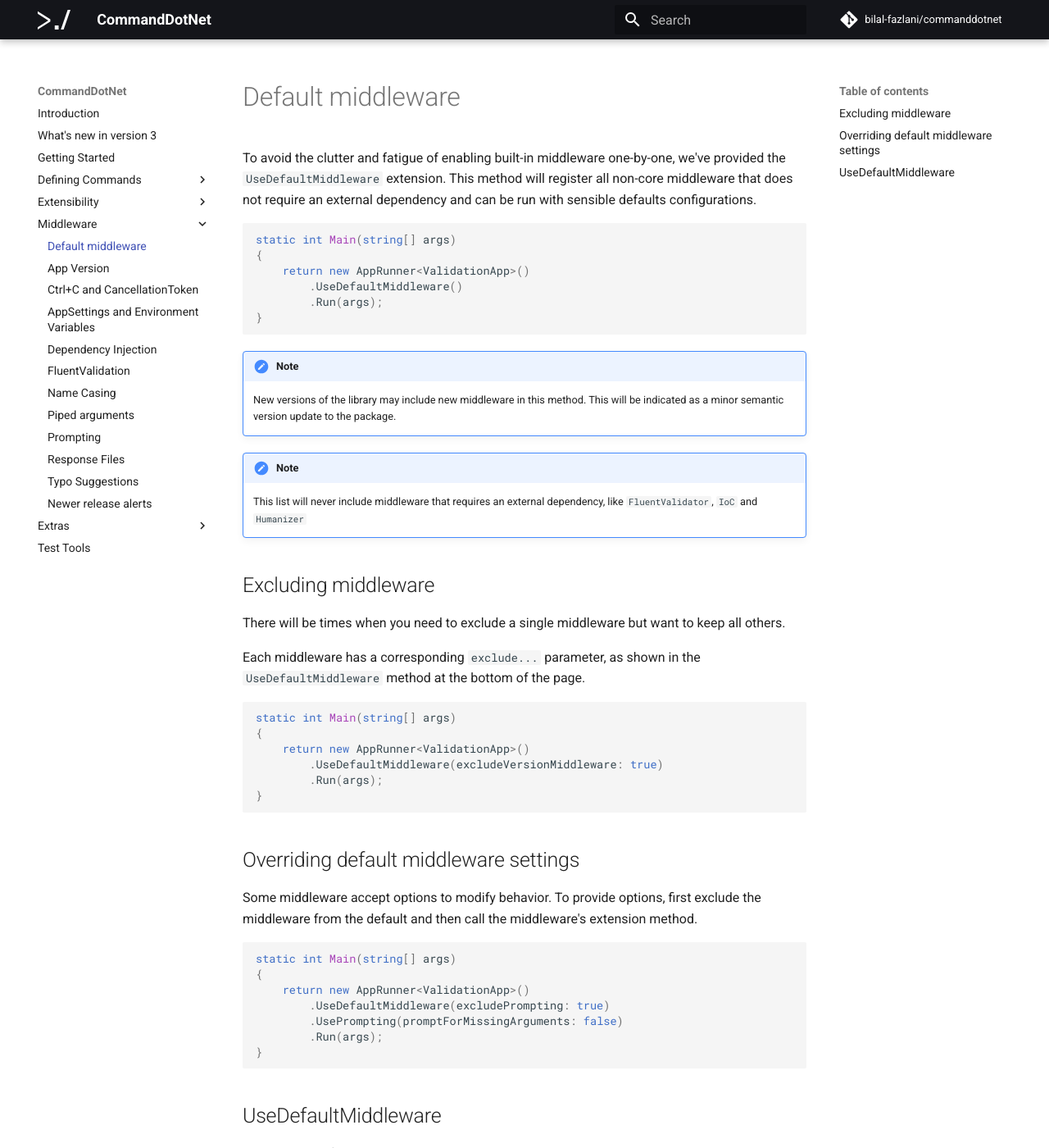
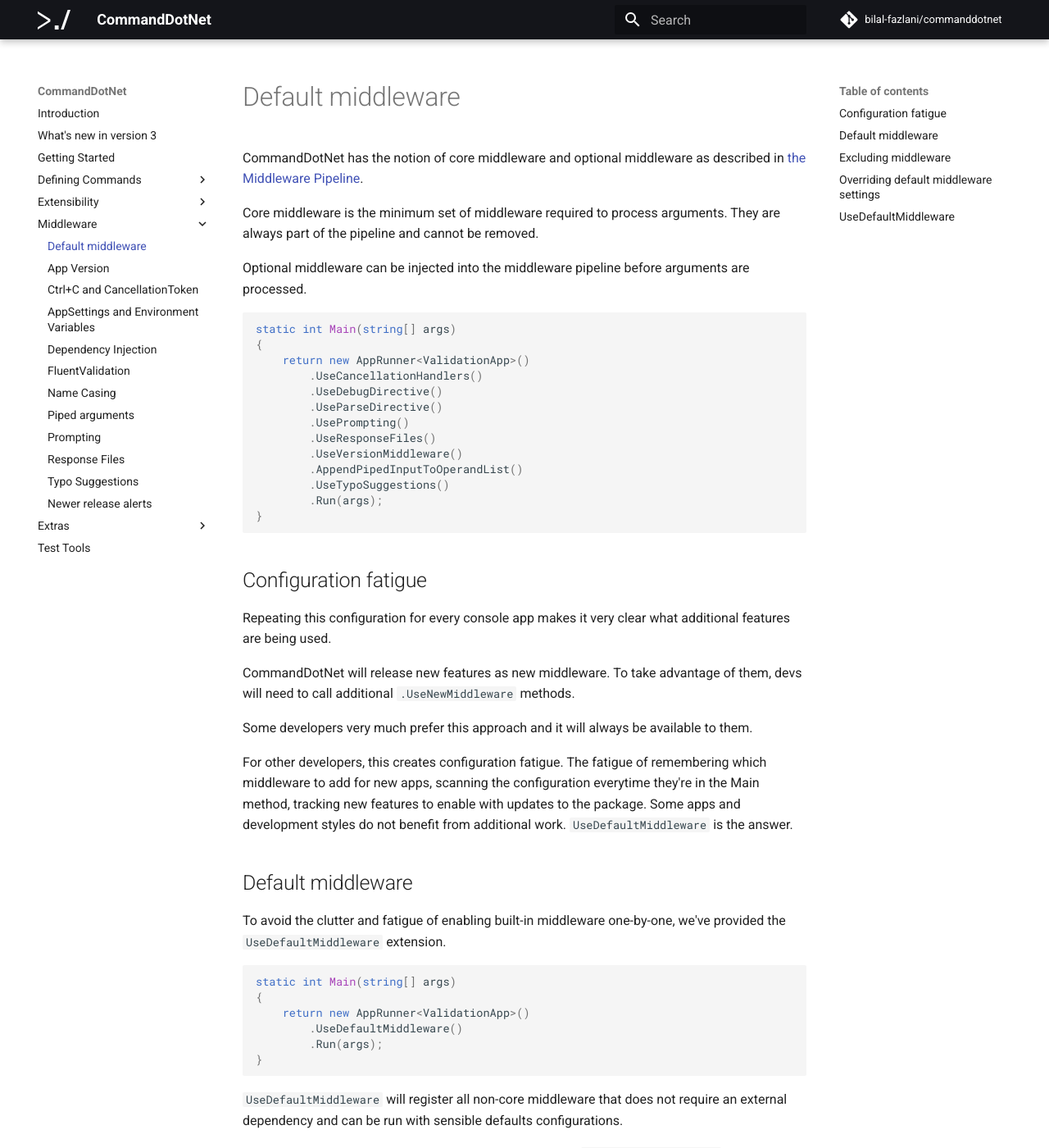
Before and after one commit to bilal-fazlani/commanddotnet, an MkDocs documentation site: the page built from docs/Middleware/default-middleware.md, in a window 1280 px wide and 1400 px high. Shown: the whole window at 82% size. Built offline with MkDocs 1.6.1 and Material for MkDocs 9.7.7, drawn with Linux system fonts in a browser that asks for light colours; comment, search, counter and statistics services are not loaded; some of the changed text lies outside the part shown.

Commit message:
add more detail to default-middleware.md
explain how core middleware will always be used

explain how defalut middleware is an opt-in model
and why it's helpful for some devs & apps

add excludeTypeSuggestions

````diff
--- a/docs/Middleware/default-middleware.md
+++ b/docs/Middleware/default-middleware.md
@@ -1,7 +1,39 @@
 # Default middleware
 
+CommandDotNet has the notion of core middleware and optional middleware as described in [the Middleware Pipeline](middleware.md).
+
+Core middleware is the minimum set of middleware required to process arguments. They are always part of the pipeline and cannot be removed.
+
+Optional middleware can be injected into the middleware pipeline before arguments are processed.
+
+```c#
+static int Main(string[] args)
+{
+    return new AppRunner<ValidationApp>()
+        .UseCancellationHandlers()
+        .UseDebugDirective()
+        .UseParseDirective()
+        .UsePrompting()
+        .UseResponseFiles()
+        .UseVersionMiddleware()
+        .AppendPipedInputToOperandList()
+        .UseTypoSuggestions()
+        .Run(args);
+}
+```
+
+## Configuration fatigue
+Repeating this configuration for every console app makes it very clear what additional features are being used.
+
+CommandDotNet will release new features as new middleware. To take advantage of them, devs will need to call additional `.UseNewMiddleware` methods.
+
+Some developers very much prefer this approach and it will always be available to them.
+
+For other developers, this creates configuration fatigue. The fatigue of remembering which middleware to add for new apps, scanning the configuration everytime they're in the Main method, tracking new features to enable with updates to the package. Some apps and development styles do not benefit from additional work. `UseDefaultMiddleware` is the answer.
+
+## Default middleware
+
 To avoid the clutter and fatigue of enabling built-in middleware one-by-one, we've provided the `UseDefaultMiddleware` extension.
-This method will register all non-core middleware that does not require an external dependency and can be run with sensible defaults configurations.
 
 ```c#
 static int Main(string[] args)
@@ -11,9 +43,12 @@
         .Run(args);
 }
 ```
+`UseDefaultMiddleware` will register all non-core middleware that does not require an external dependency and can be run with sensible defaults configurations.
+
+This is how CommandDotNet releases new features. With `UseDefaultMiddleware`, developers are opting into new features by default.
 
 !!! Note
-    New versions of the library may include new middleware in this method. This will be indicated as a minor semantic version update to the package.
+    New versions of the library may include new middleware in this method. New features can change the behavior of your software, just as modifications to existing features can. This will be indicated as a minor semantic version update to the package.
 
 !!! Note
     This list will never include middleware that requires an external dependency, like `FluentValidator`, `IoC` and `Humanizer`
@@ -49,6 +84,8 @@
 
 ## UseDefaultMiddleware
 
+see [the source](https://github.com/bilal-fazlani/commanddotnet/blob/master/CommandDotNet/AppRunnerConfigExtensions.cs#L24) for the current list
+
 ... at the time of this writing
 
 ```c#
@@ -68,6 +106,7 @@
     if (!excludeResponseFiles) appRunner.UseResponseFiles();
     if (!excludeVersionMiddleware) appRunner.UseVersionMiddleware();
     if (!excludeAppendPipedInputToOperandList) appRunner.AppendPipedInputToOperandList();
+    if (!excludeTypoSuggestions) appRunner.UseTypoSuggestions();
 
     return appRunner;
 }
````
Also changed, not shown: other parts of docs/Middleware/default-middleware.md (+2 -1 lines).
